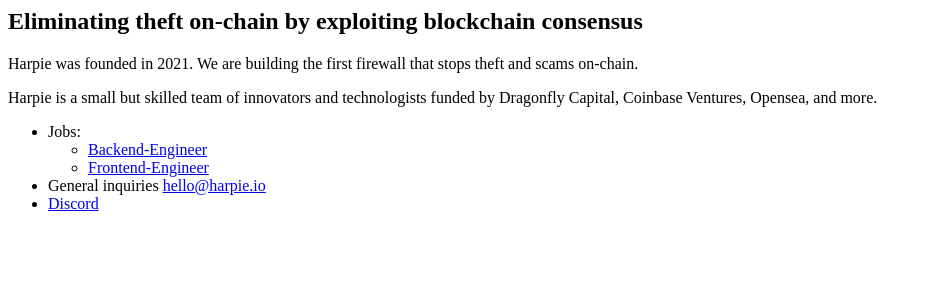
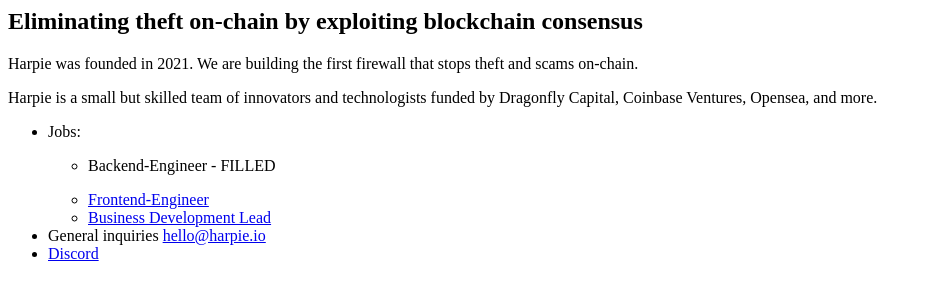
Before and after one commit to Harpieio/domain-parking-page, a plain HTML site: page index.html in a window 1280 px wide. Shown: the whole page, without its empty margins (0-932 px from the left). Drawn offline with Linux system fonts and the light colour scheme.

Commit message:
More positions

```diff
--- a/index.html
+++ b/index.html
@@ -12,10 +12,8 @@
     Jobs:
     <ul>
       <li>
-        <a
-          href="https://harpie.notion.site/Harpie-Backend-Engineer-88b1cc824e91457db3797746ed649bf9"
-          target="_blank"
-          >Backend-Engineer</a
+        <p
+          >Backend-Engineer - FILLED</p
         >
       </li>
       <li>
@@ -23,6 +21,13 @@
           href="https://harpie.notion.site/Harpie-Frontend-Engineer-cb7d28242f0840fda4103a5591afc5ea"
           target="_blank"
           >Frontend-Engineer</a
+        >
+      </li>
+      <li>
+        <a
+          href="https://harpie.notion.site/Harpie-Business-Development-Lead-bd1d74a51a404d1d8a6492c9fd83ad3b"
+          target="_blank"
+          >Business Development Lead</a
         >
       </li>
     </ul>
```
